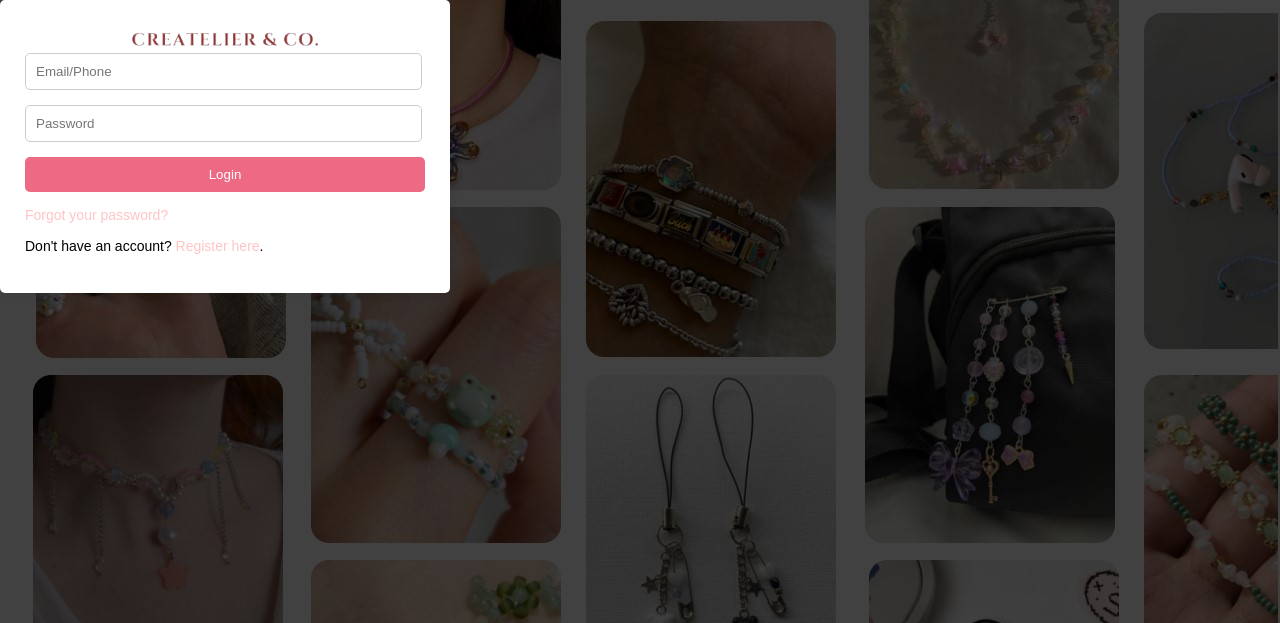
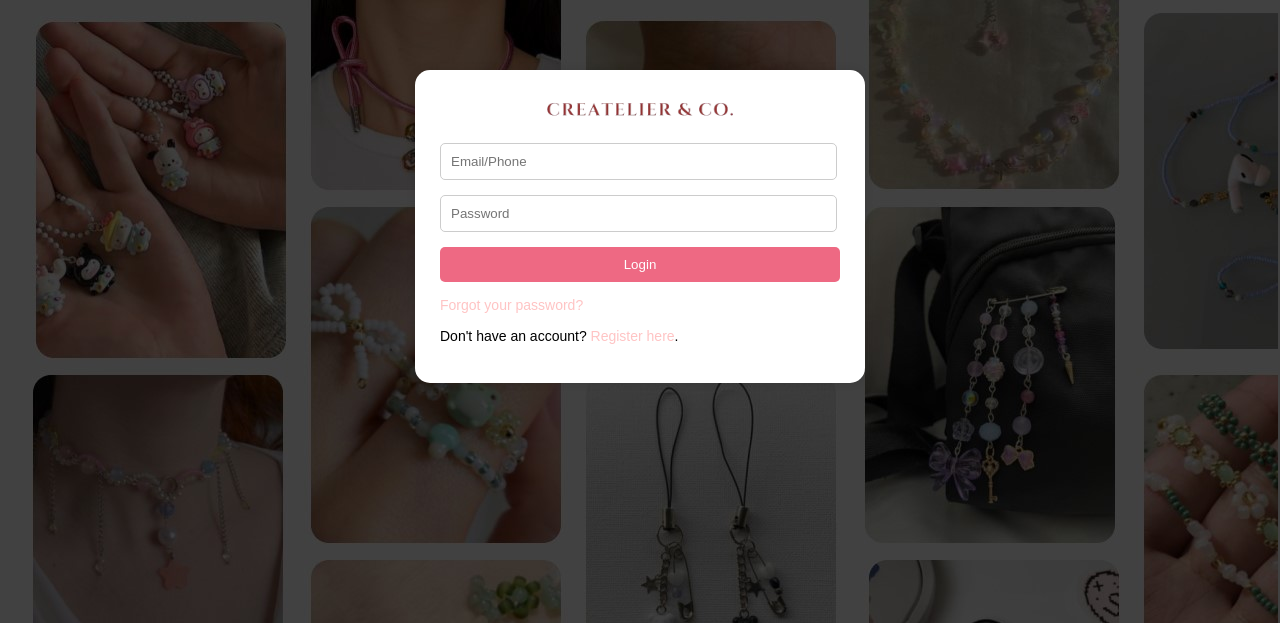
Before and after one commit to ziatzkia/createlier, a PHP site: page /login.php in a window 1280 px wide. Shown: the top 623 px of the page. Run offline with PHP 8.4, Linux system fonts and the light colour scheme.

Commit message:
register.css

```diff
--- a/login.php
+++ b/login.php
@@ -56,7 +56,7 @@ if (isset($_POST['login_btn'])) {
 </head>
 
 <body>
-  <div class=""> <!--wrapper-->
+  <div class="wrapper"> <!--wrapper-->
     <form autocomplete="off" id="login-form" method="POST" action="index.php">
       <?php if (isset($_GET['error'])) ?>
       <div role="alert">
--- a/style/registrasi.css
+++ b/style/registrasi.css
@@ -43,7 +43,7 @@ body {
     width: 100%;
     background-color: white; /* tambahkan */
     padding: 25px; /* tambahkan */
-    border-radius: 5px; /* tambahkan */
+    border-radius: 15px; /* tambahkan */
     box-shadow: 0 0 10px rgba(0, 0, 0, 0.1); /* tambahkan */
     align-items: center;
 }
@@ -106,4 +106,15 @@ img {
     margin-right: auto;
     max-width: 100%;
     height: auto;
+    padding-bottom: 20px;
 }
+
+.wrapper {
+    display: flex;
+    flex-direction: column;
+    justify-content: center;
+    align-items: center;
+    gap: 20px;
+    height: 100%;
+    margin-top: 70px;
+}
```
